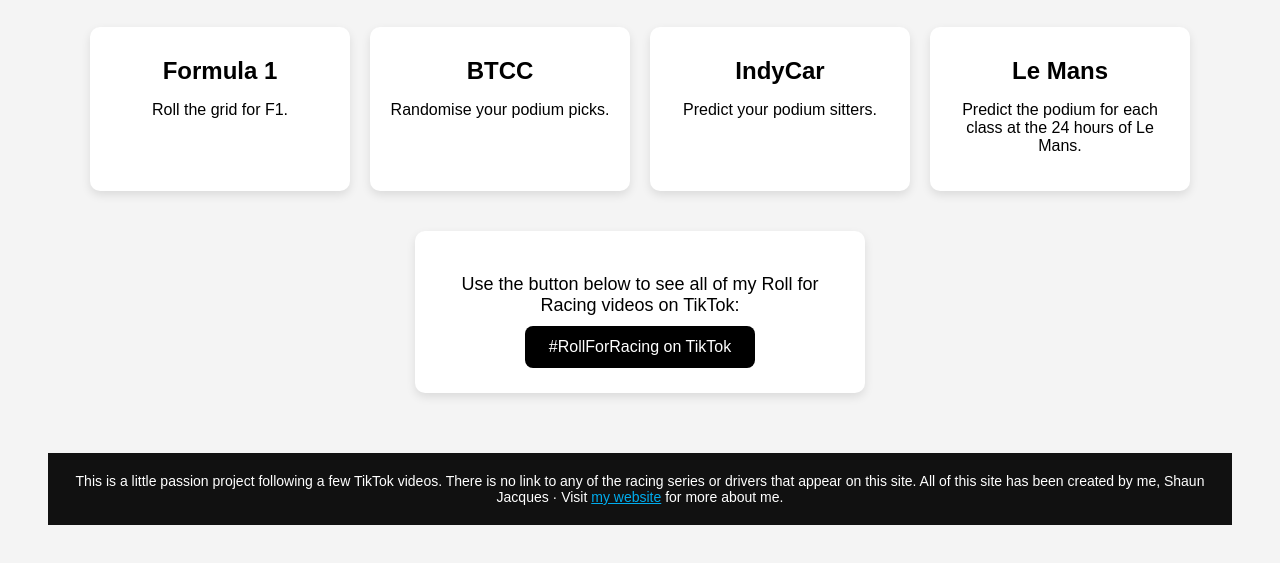
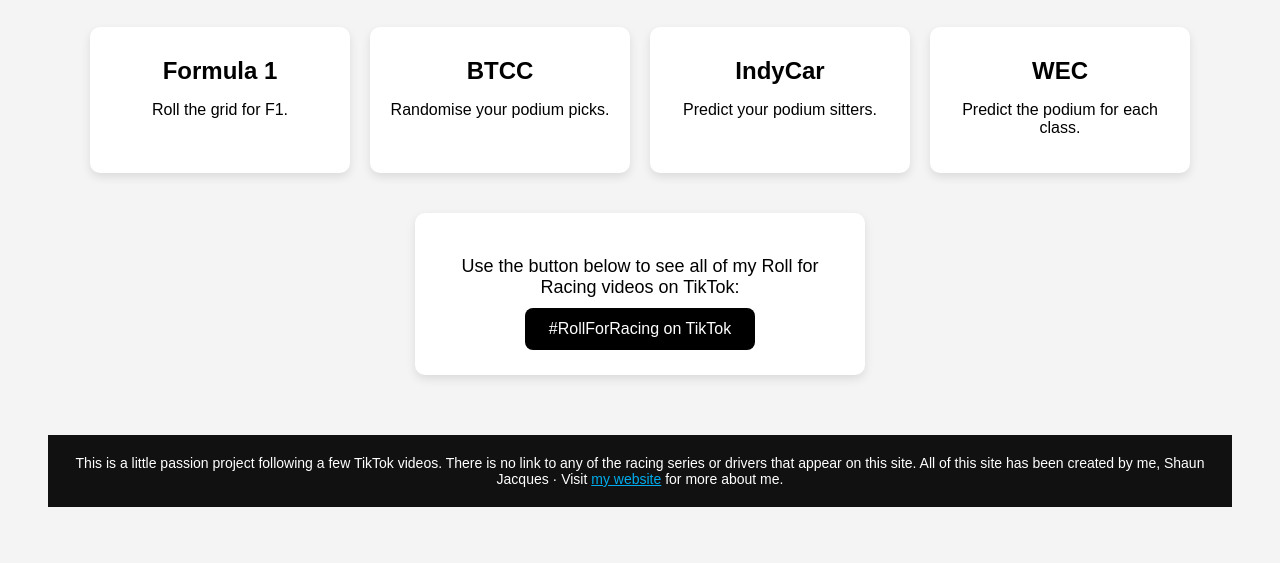
Before and after one commit to ShaunJayx/RollForRacing, a plain HTML site: page index.html in a window 1280 px wide. Shown: the part 313-876 px from the top of the page. Drawn offline with Linux system fonts and the light colour scheme.

Commit message:
Update index.html

```diff
--- a/index.html
+++ b/index.html
@@ -69,8 +69,8 @@
       <p>Predict your podium sitters.</p>
     </a>
     <a href="WEC.html" class="card">
-      <h2>Le Mans</h2>
-      <p>Predict the podium for each class at the 24 hours of Le Mans.</p>
+      <h2>WEC</h2>
+      <p>Predict the podium for each class.</p>
     </a>
     <!-- Add more series as needed -->
   </div>
```
